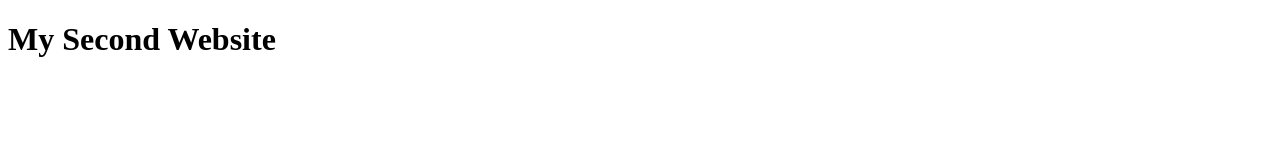
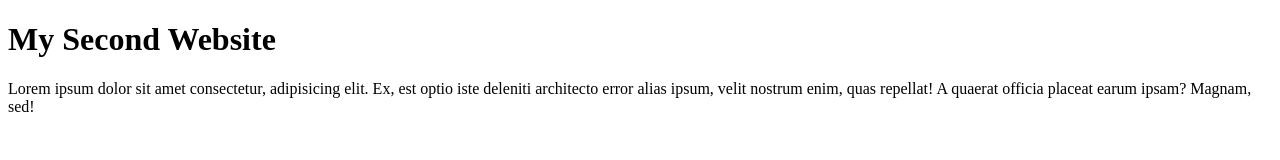
Before and after one commit to juthi10203-gif/second-website, a plain HTML site: page index.html in a window 1280 px wide. Drawn offline with Linux system fonts and the light colour scheme.

Commit message:
Update index.html

```diff
--- a/index.html
+++ b/index.html
@@ -7,5 +7,6 @@
 </head>
 <body>
     <h1>My Second Website</h1>
+    <p>Lorem ipsum dolor sit amet consectetur, adipisicing elit. Ex, est optio iste deleniti architecto error alias ipsum, velit nostrum enim, quas repellat! A quaerat officia placeat earum ipsam? Magnam, sed!</p>
 </body>
 </html>
```
